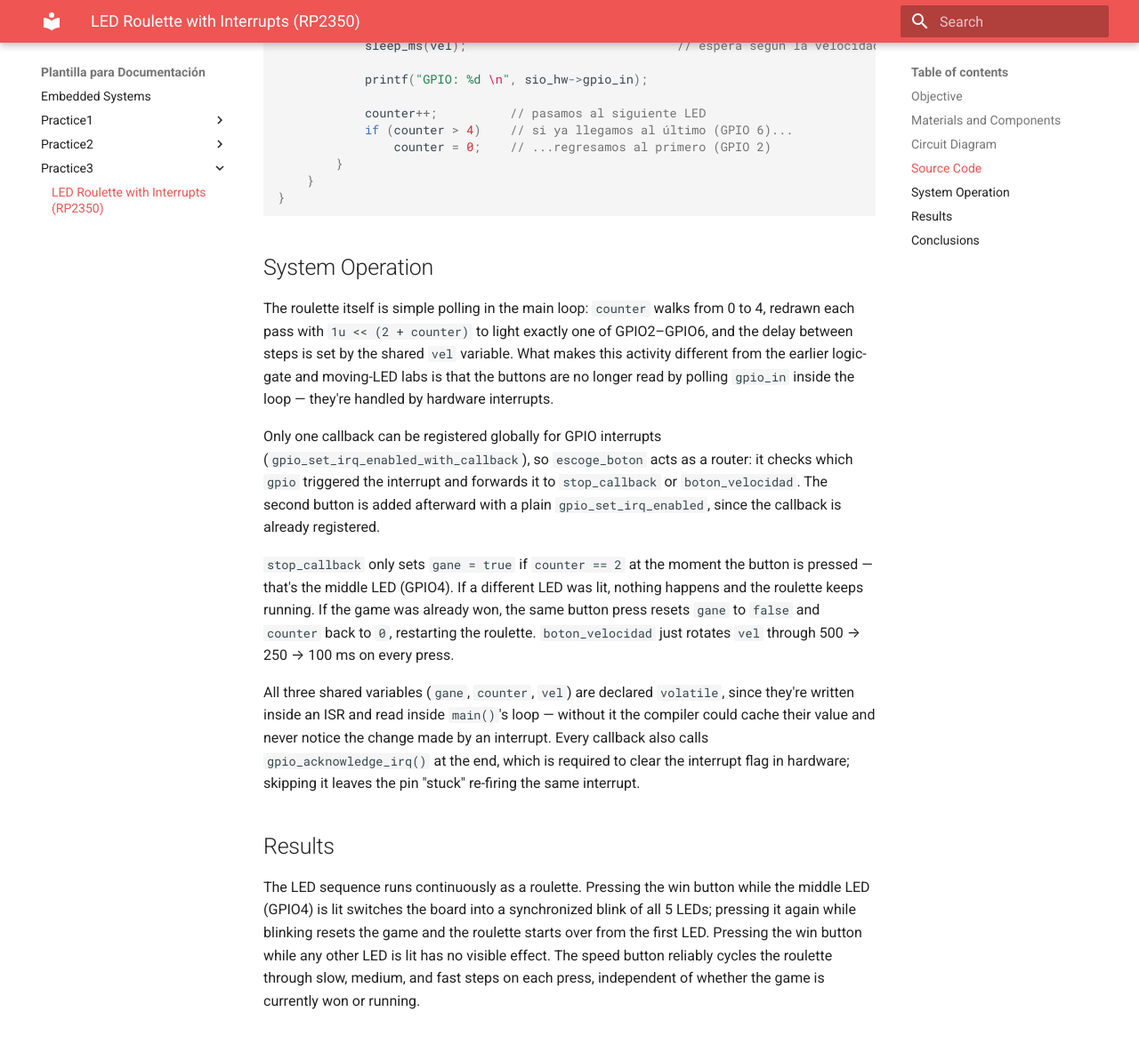
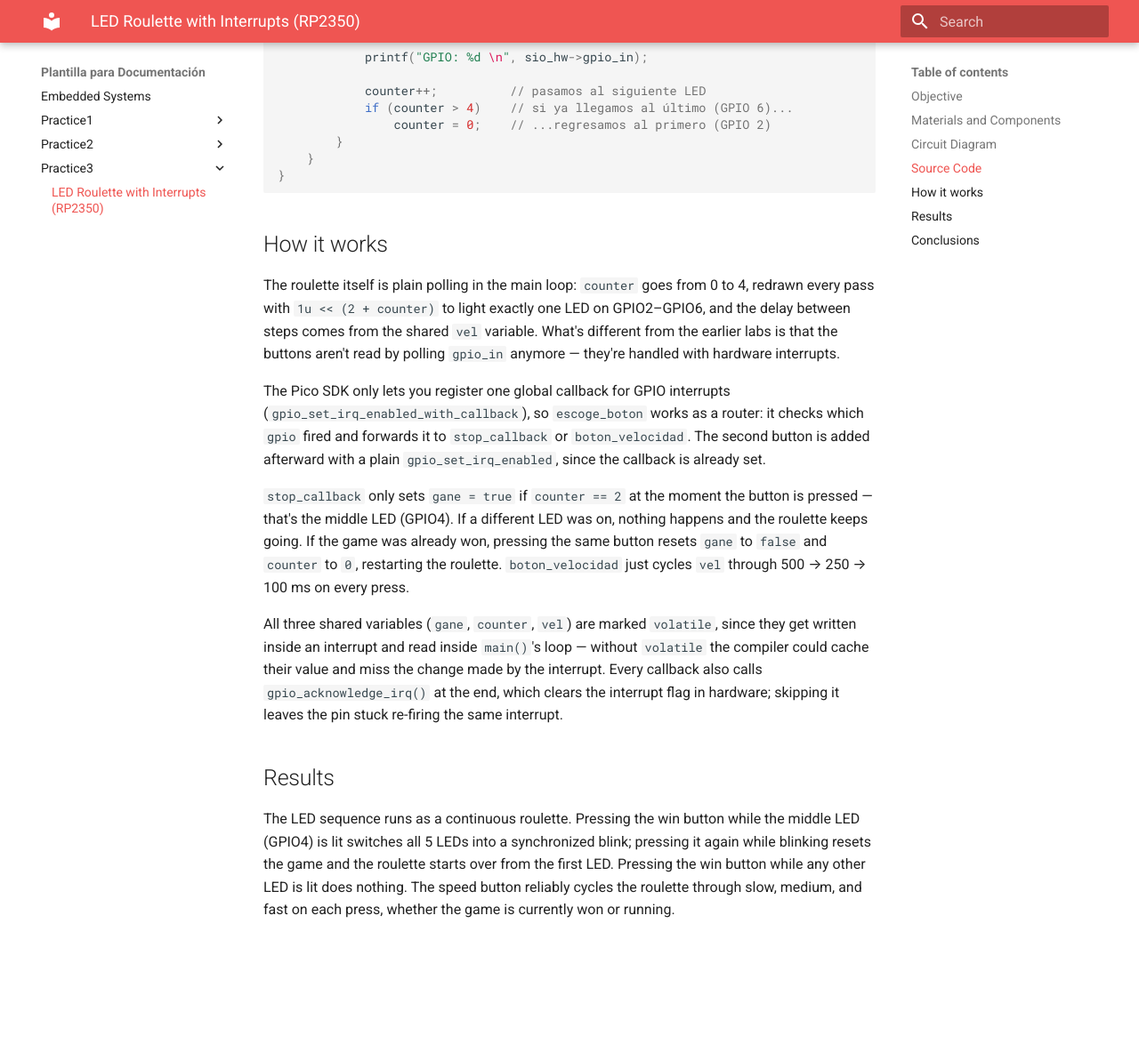
Before and after one commit to jesushernandez2005/JESUS_SISTEMAS-docs, an MkDocs documentation site: the page built from docs/practice3/practice3.md, in a window 1280 px wide and 1400 px high, scrolled down 4081 px. Shown: the top 1174 px of the window at 89% size. Built offline with MkDocs 1.6.1 and Material for MkDocs 9.7.7, drawn with Linux system fonts in a browser that asks for light colours; some of the changed text lies outside the part shown.

````diff
--- a/docs/practice3/practice3.md
+++ b/docs/practice3/practice3.md
@@ -209,19 +209,19 @@ int main(void)
 }
 ```
 
-## System Operation
+## How it works
 
-The roulette itself is simple polling in the main loop: `counter` walks from 0 to 4, redrawn each pass with `1u << (2 + counter)` to light exactly one of GPIO2–GPIO6, and the delay between steps is set by the shared `vel` variable. What makes this activity different from the earlier logic-gate and moving-LED labs is that the buttons are no longer read by polling `gpio_in` inside the loop — they're handled by hardware interrupts.
+The roulette itself is plain polling in the main loop: `counter` goes from 0 to 4, redrawn every pass with `1u << (2 + counter)` to light exactly one LED on GPIO2–GPIO6, and the delay between steps comes from the shared `vel` variable. What's different from the earlier labs is that the buttons aren't read by polling `gpio_in` anymore — they're handled with hardware interrupts.
 
-Only one callback can be registered globally for GPIO interrupts (`gpio_set_irq_enabled_with_callback`), so `escoge_boton` acts as a router: it checks which `gpio` triggered the interrupt and forwards it to `stop_callback` or `boton_velocidad`. The second button is added afterward with a plain `gpio_set_irq_enabled`, since the callback is already registered.
+The Pico SDK only lets you register one global callback for GPIO interrupts (`gpio_set_irq_enabled_with_callback`), so `escoge_boton` works as a router: it checks which `gpio` fired and forwards it to `stop_callback` or `boton_velocidad`. The second button is added afterward with a plain `gpio_set_irq_enabled`, since the callback is already set.
 
-`stop_callback` only sets `gane = true` if `counter == 2` at the moment the button is pressed — that's the middle LED (GPIO4). If a different LED was lit, nothing happens and the roulette keeps running. If the game was already won, the same button press resets `gane` to `false` and `counter` back to `0`, restarting the roulette. `boton_velocidad` just rotates `vel` through 500 → 250 → 100 ms on every press.
+`stop_callback` only sets `gane = true` if `counter == 2` at the moment the button is pressed — that's the middle LED (GPIO4). If a different LED was on, nothing happens and the roulette keeps going. If the game was already won, pressing the same button resets `gane` to `false` and `counter` to `0`, restarting the roulette. `boton_velocidad` just cycles `vel` through 500 → 250 → 100 ms on every press.
 
-All three shared variables (`gane`, `counter`, `vel`) are declared `volatile`, since they're written inside an ISR and read inside `main()`'s loop — without it the compiler could cache their value and never notice the change made by an interrupt. Every callback also calls `gpio_acknowledge_irq()` at the end, which is required to clear the interrupt flag in hardware; skipping it leaves the pin "stuck" re-firing the same interrupt.
+All three shared variables (`gane`, `counter`, `vel`) are marked `volatile`, since they get written inside an interrupt and read inside `main()`'s loop — without `volatile` the compiler could cache their value and miss the change made by the interrupt. Every callback also calls `gpio_acknowledge_irq()` at the end, which clears the interrupt flag in hardware; skipping it leaves the pin stuck re-firing the same interrupt.
 
 ## Results
 
-The LED sequence runs continuously as a roulette. Pressing the win button while the middle LED (GPIO4) is lit switches the board into a synchronized blink of all 5 LEDs; pressing it again while blinking resets the game and the roulette starts over from the first LED. Pressing the win button while any other LED is lit has no visible effect. The speed button reliably cycles the roulette through slow, medium, and fast steps on each press, independent of whether the game is currently won or running.
+The LED sequence runs as a continuous roulette. Pressing the win button while the middle LED (GPIO4) is lit switches all 5 LEDs into a synchronized blink; pressing it again while blinking resets the game and the roulette starts over from the first LED. Pressing the win button while any other LED is lit does nothing. The speed button reliably cycles the roulette through slow, medium, and fast on each press, whether the game is currently won or running.
 
 <!-- SPACE FOR VIDEO -->
 <!-- LED Roulette -->
@@ -235,4 +235,4 @@ The LED sequence runs continuously as a roulette. Pressing the win button while
 
 ## Conclusions
 
-Moving from polling (as in the earlier moving-LED lab, which used flags `f1`/`f2` to detect a single press inside the main loop) to interrupts meant the main loop no longer has to check button state at all — it just reacts to `gane` and `vel` whenever they get updated. This also made a subtlety obvious: because only one callback can be registered per core, a router function is needed to dispatch by pin, and every shared variable between the ISR and `main()` has to be `volatile` or the change may never be seen outside the interrupt. The activity also surfaced a limitation not yet solved here — without software debounce, a single physical press can occasionally register as more than one edge, which would need a time-based filter (e.g. comparing against `time_us_32()`) to fix properly.
+Moving from polling (like the moving-LED lab, which used flags `f1`/`f2` to catch a single press inside the main loop) to interrupts meant the main loop doesn't have to check button state at all anymore — it just reacts to `gane` and `vel` whenever they change. This also made something clear: since only one callback can be registered per core, I needed a router function to dispatch by pin, and any variable shared between an interrupt and `main()` has to be `volatile` or the change might never show up outside the interrupt. One thing this activity didn't solve yet: without software debounce, a single physical press can sometimes register as more than one edge, which would need a time-based check (like comparing against `time_us_32()`) to fix properly.
````
Also changed, not shown: other parts of docs/practice3/practice3.md (+1 -1 lines), docs/index.md (+1 -1 lines), docs/practice1/practice1.md (+26 -26 lines), docs/practice2/practice2.md (+23 -23 lines).
